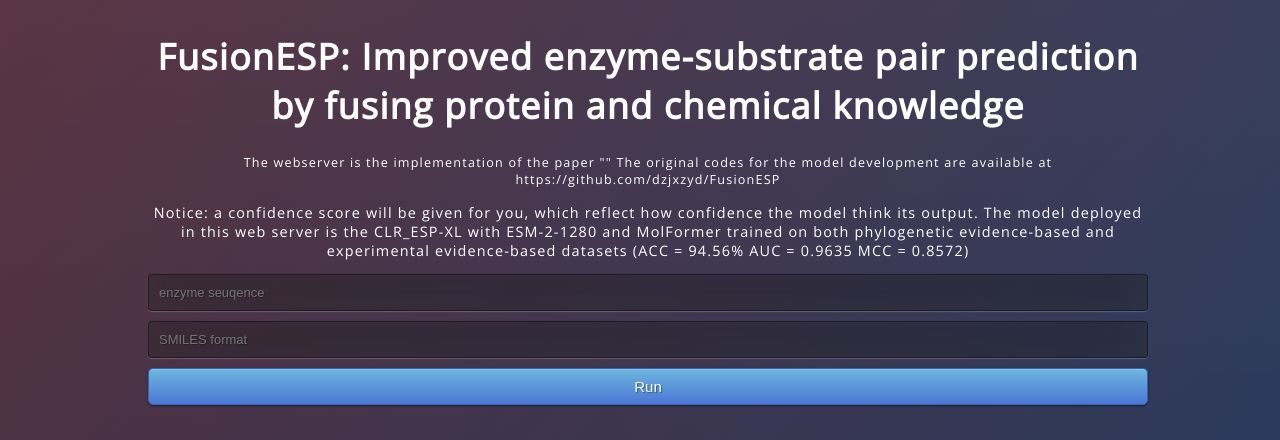
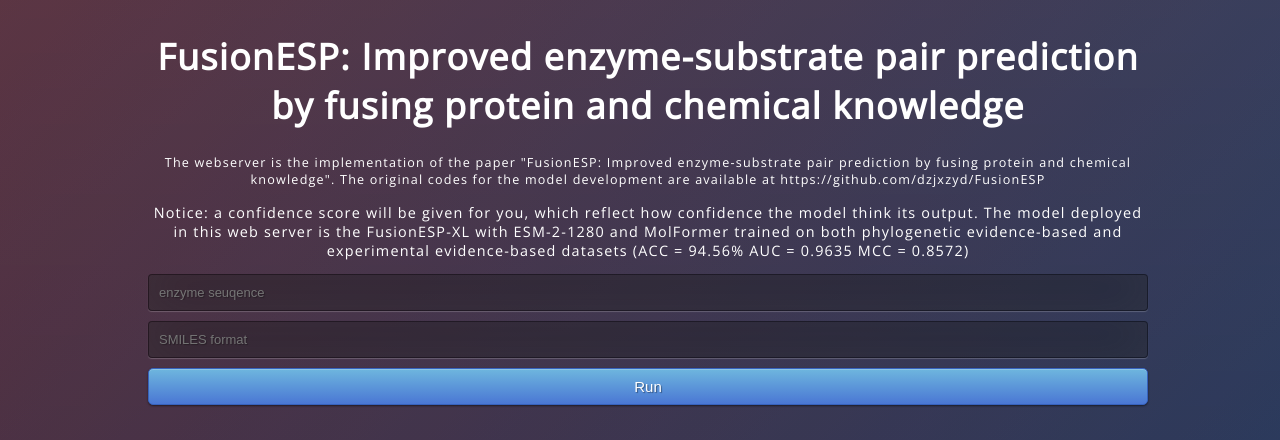
Before and after one commit to dzjxzyd/FusionESP_server_1280, a Flask app: page / in a window 1280 px wide. Shown: the top 440 px of the page. Run offline with Flask 3, Linux system fonts and the light colour scheme; parts of the project's set-up code (start-up, migrations or seed data) failed here and were passed over; some web fonts are replaced.

Commit message:
Update index.html

```diff
--- a/templates/index.html
+++ b/templates/index.html
@@ -22,8 +22,8 @@
 <body>
     <div class="content">
         <h1>FusionESP: Improved enzyme-substrate pair prediction by fusing protein and chemical knowledge</h1>
-        <p style="font-size:70%">The webserver is the implementation of the paper "" The original codes for the model development are available at https://github.com/dzjxzyd/FusionESP</p>
-	<p style="font-size:80%">Notice: a confidence score will be given for you, which reflect how confidence the model think its output. The model deployed in this web server is the  CLR_ESP-XL with ESM-2-1280 and MolFormer trained on both phylogenetic evidence-based and experimental evidence-based datasets (ACC = 94.56%	AUC = 0.9635	MCC = 0.8572)</p>
+        <p style="font-size:70%">The webserver is the implementation of the paper "FusionESP: Improved enzyme-substrate pair prediction by fusing protein and chemical knowledge". The original codes for the model development are available at https://github.com/dzjxzyd/FusionESP</p>
+	<p style="font-size:80%">Notice: a confidence score will be given for you, which reflect how confidence the model think its output. The model deployed in this web server is the  FusionESP-XL with ESM-2-1280 and MolFormer trained on both phylogenetic evidence-based and experimental evidence-based datasets (ACC = 94.56%	AUC = 0.9635	MCC = 0.8572)</p>
         <form action="{{url_for('predict')}}" method="post">
             <input type="text" name="Enzyme_sequence" placeholder="enzyme seuqence" required="required" />
             <input type="text" name="molecule_SMILES" placeholder="SMILES format" required="required" />
```
